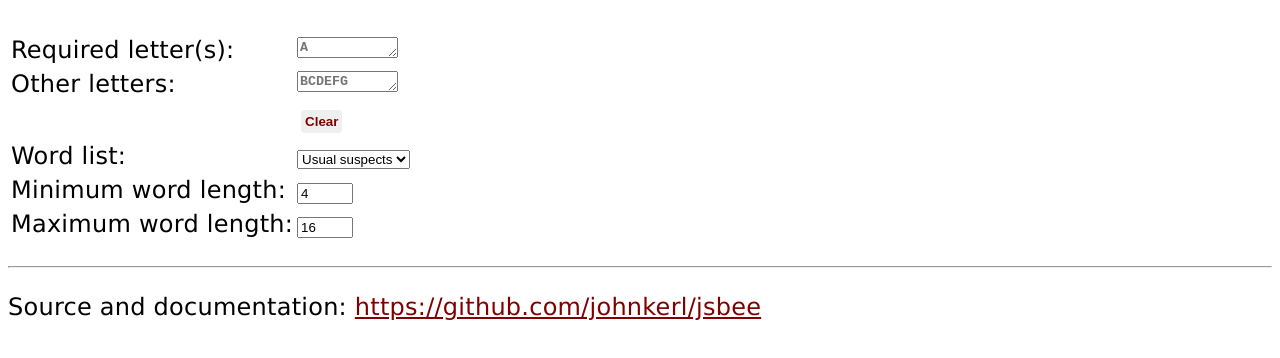
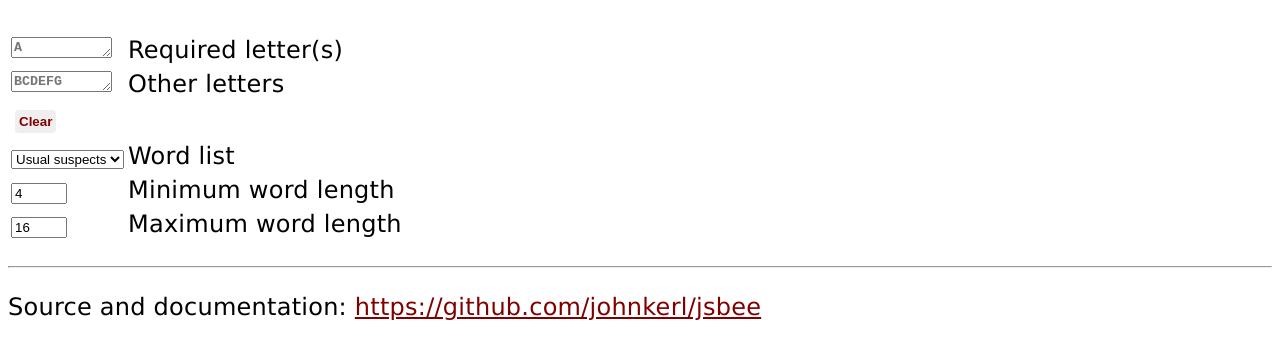
Before and after one commit to johnkerl/word-finder, a website: page index.html in a window 1280 px wide. Shown: the part 78-436 px from the top of the page. Drawn offline with Linux system fonts and the light colour scheme.

Commit message:
swap alignment of widgets and labels

```diff
--- a/index.html
+++ b/index.html
@@ -17,55 +17,55 @@
 <table>
 <tr>
   <td>
-    Required letter(s):
+    <textarea placeholder="A" rows=1 cols=10 autocapitalize="characters" id="jsbee-required-letters"></textarea>
   </td>
   <td>
-    <textarea placeholder="A" rows=1 cols=10 autocapitalize="characters" id="jsbee-required-letters"></textarea>
+    Required letter(s)
   </td>
 </tr>
 <tr>
   <td>
-    Other letters:
+    <textarea placeholder="BCDEFG" rows=1 cols=10 autocapitalize="characters" id="jsbee-other-letters"></textarea>
   </td>
   <td>
-    <textarea placeholder="BCDEFG" rows=1 cols=10 autocapitalize="characters" id="jsbee-other-letters"></textarea>
+    Other letters
   </td>
 </tr>
 
 <tr>
   <td>
-    &nbsp;
+    <button class="maroon" id="jsbee-clear-button"> Clear </button>
   </td>
   <td>
-    <button class="maroon" id="jsbee-clear-button"> Clear </button>
+    &nbsp;
   </td>
 </tr>
 
 <tr>
-  <td>
-    Word list:
-  </td>
   <td>
     <select id="jsbee-word-list-dropdown">
       <option value="./usual-suspects.txt">Usual suspects</option>
       <option value="./long-list.txt">Long list</option>
     </select>
   </td>
-</tr>
-<tr>
   <td>
-    <label for="jsbee-min-match-length">Minimum word length:</label>
-  </td>
-  <td>
-    <input type="number" id="jsbee-min-match-length" name="jsbee-min-match-length" min="1" max="16" value="4"/>
+    Word list
   </td>
 </tr>
 <tr>
   <td>
-    <label for="jsbee-max-match-length">Maximum word length:</label>
+    <input type="number" id="jsbee-min-match-length" name="jsbee-min-match-length" min="1" max="16" value="4"/>
   </td>
   <td>
+    <label for="jsbee-min-match-length">Minimum word length</label>
+  </td>
+</tr>
+<tr>
+  <td>
     <input type="number" id="jsbee-max-match-length" name="jsbee-max-match-length" min="1" max="16" value="16"/>
+  </td>
+  <td>
+    <label for="jsbee-max-match-length">Maximum word length</label>
   </td>
 </tr>
 
```
